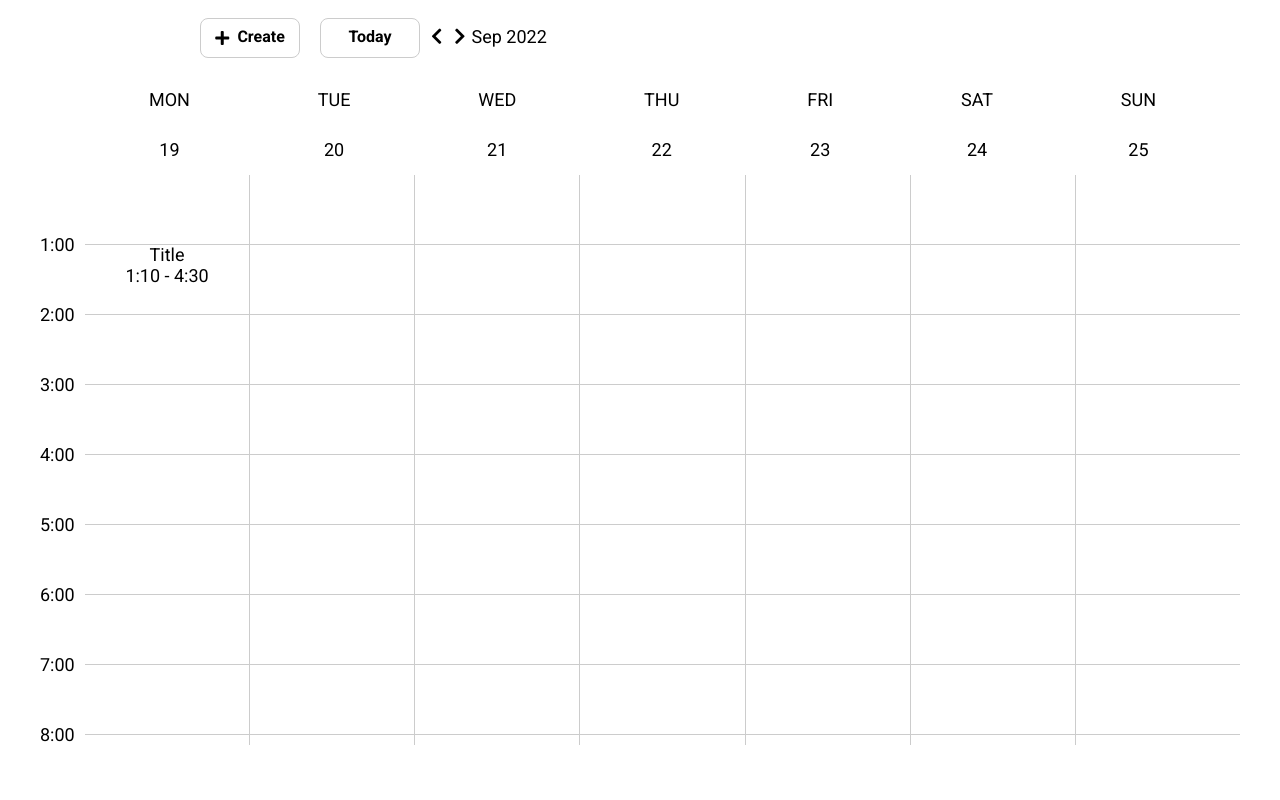
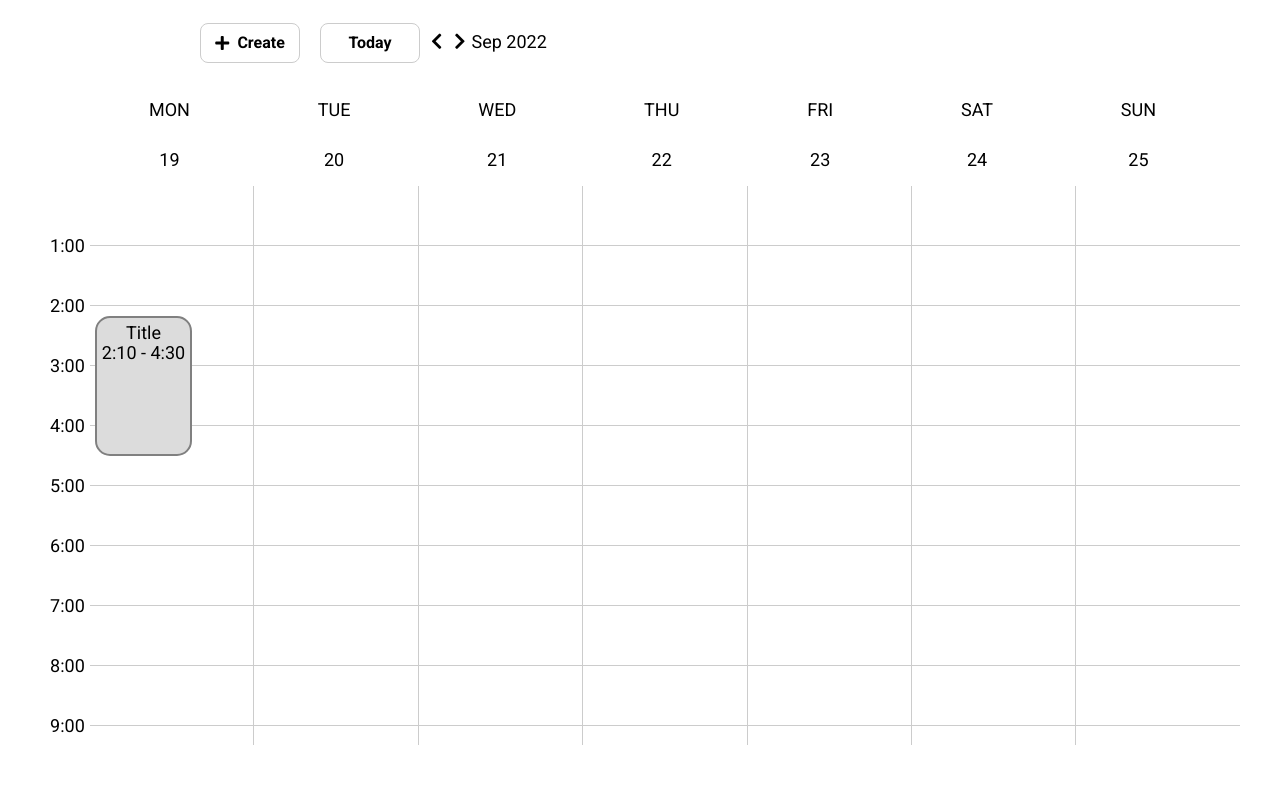
Before and after one commit to pampukhaleo/google-calendar-js, a website with bundled scripts: page index.html in a window 1280 px wide. Built offline with nearby package versions, Linux system fonts and the light colour scheme.

Commit message:
events position by the minutes

```diff
--- a/scripts/common/storage.js
+++ b/scripts/common/storage.js
@@ -25,7 +25,7 @@ const storage = {
       id: 0.7520027086457335, // id понадобится для работы с событиями
       title: 'Title',
       description: 'Some description',
-      start: new Date('2020-05-19T01:10:00.000Z'),
+      start: new Date('2020-05-19T02:10:00.000Z'),
       end: new Date('2020-05-19T04:30:00.000Z'),
     },
   ],
--- a/scripts/events/events.js
+++ b/scripts/events/events.js
@@ -26,10 +26,23 @@ const createEventElement = event => {
   // событие должно позиционироваться абсолютно внутри нужной ячейки времени внутри дня
   // нужно добавить id события в дата атрибут
   // здесь для создания DOM элемента события используйте document.createElement
+  const eventElemHeight = (event.end.getTime() - event.start.getTime()) / 60 / 1000;
+  const eventElemStartMinutes = event.start.getMinutes();
+  // console.log(event.end.getTime());
   const eventElem = document.createElement('div');
   eventElem.classList.add('event');
   eventElem.dataset.eventId = event.id;
-  eventElem.setAttribute('style', 'height: 200px;');
+  eventElem.setAttribute(
+    'style',
+    `height: ${eventElemHeight}px;
+      position: absolute;
+      top: ${eventElemStartMinutes}px;
+      left: 5px;
+      padding: 5px;
+      background-color: gainsboro;
+      border: 2px solid grey;
+      border-radius: 15px;`,
+  );
 
   const eventTitle = document.createElement('div');
   eventTitle.classList.add('event__title');
@@ -72,6 +85,7 @@ export const renderEvents = () => {
       const slotElem = document.querySelector(
         `.calendar__day[data-day="${event.start.getDate()}"] .calendar__time-slot[data-time="${event.start.getHours()}"]`,
       );
+      slotElem.setAttribute('style', 'position: relative;');
       slotElem.append(createEventElement(event));
     });
 };
--- a/styles/timescale.scss
+++ b/styles/timescale.scss
@@ -7,11 +7,12 @@
 
   &__time-scale {
     width: 45px;
+    margin-right: 5px;
+    text-align: right;
   }
 }
 
 .time-slot {
-  height: 70px;
-  padding-top: 60px;
-  margin-right: 5px;
+  height: 60px;
+  padding-top: 50px;
 }
--- a/styles/week.scss
+++ b/styles/week.scss
@@ -24,7 +24,7 @@
   }
 
   &__time-slot {
-    height: 70px;
+    height: 60px;
     width: 100%;
     text-align: center;
     border-bottom: 1px solid #cccccc;
```
Also changed, not shown: styles.css, 1 other file.
